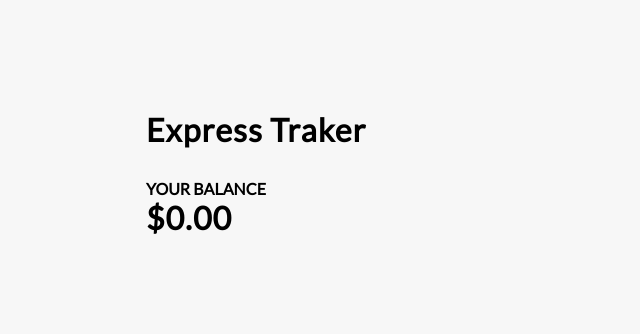
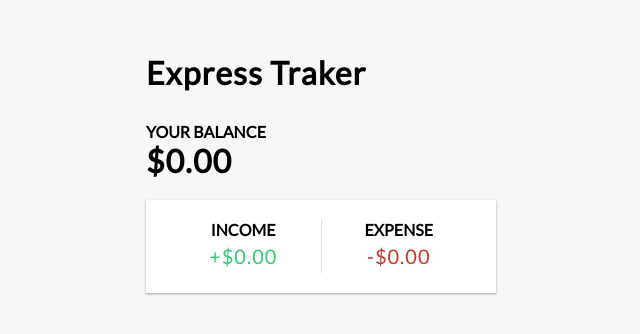
Before and after one commit to itznur07/express-traker, a React (Create React App) app: page / in a window 1280 px wide. Shown: the part 212-546 px from the top of the page, without its empty margins (319-959 px from the left). Built offline with nearby package versions, Linux system fonts and the light colour scheme.

Commit message:
Income Express component

```diff
--- a/src/App.js
+++ b/src/App.js
@@ -1,13 +1,15 @@
 import "./App.css";
 import Balance from "./Components/Balance";
 import Header from "./Components/Header";
+import IncExp from "./Components/IncExp";
 
 function App() {
   return (
     <div>
       <Header />
-      <div className='container'>
-        <Balance />
+      <div className="container">
+      <Balance />
+      <IncExp />
       </div>
     </div>
   );
--- /dev/null
+++ b/src/Components/IncExp.js
@@ -0,0 +1,24 @@
+import React from "react";
+
+const IncExp = () => {
+  return (
+    <>
+      <div class='inc-exp-container'>
+        <div>
+          <h4>Income</h4>
+          <p id='money-plus' class='money plus'>
+            +$0.00
+          </p>
+        </div>
+        <div>
+          <h4>Expense</h4>
+          <p id='money-minus' class='money minus'>
+            -$0.00
+          </p>
+        </div>
+      </div>
+    </>
+  );
+};
+
+export default IncExp;
```
